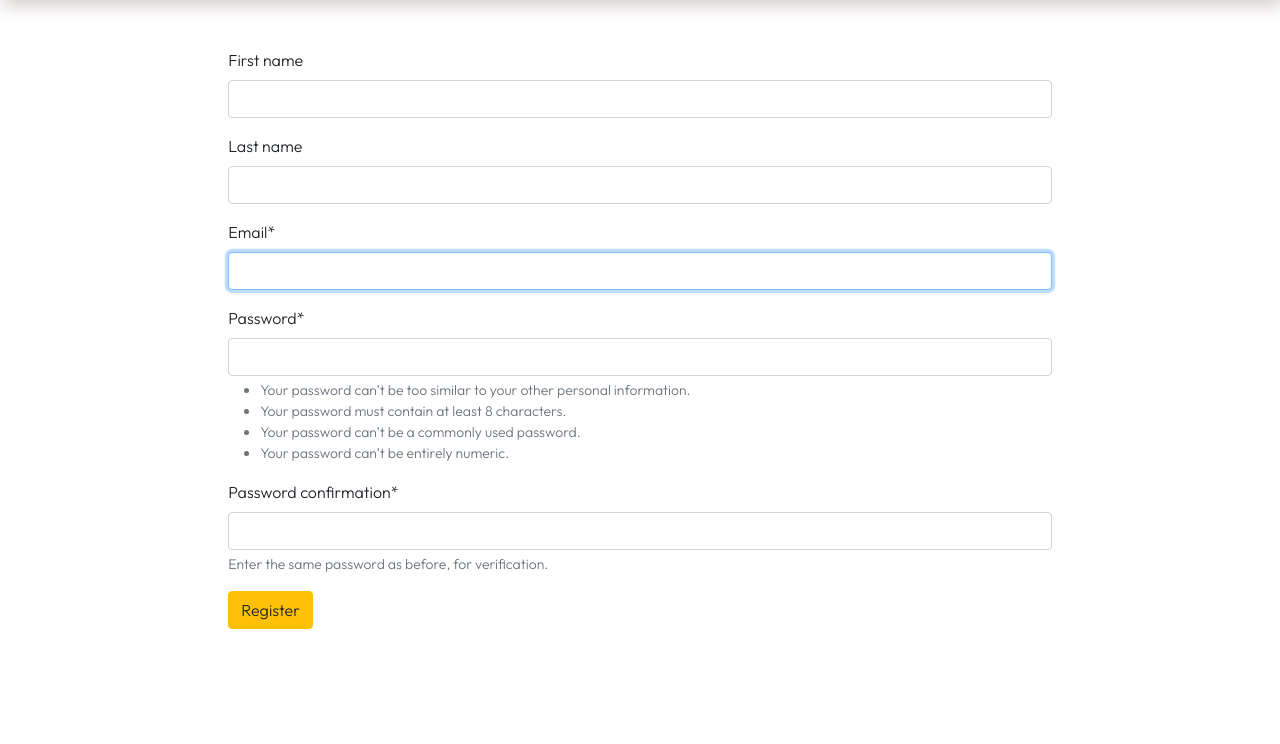
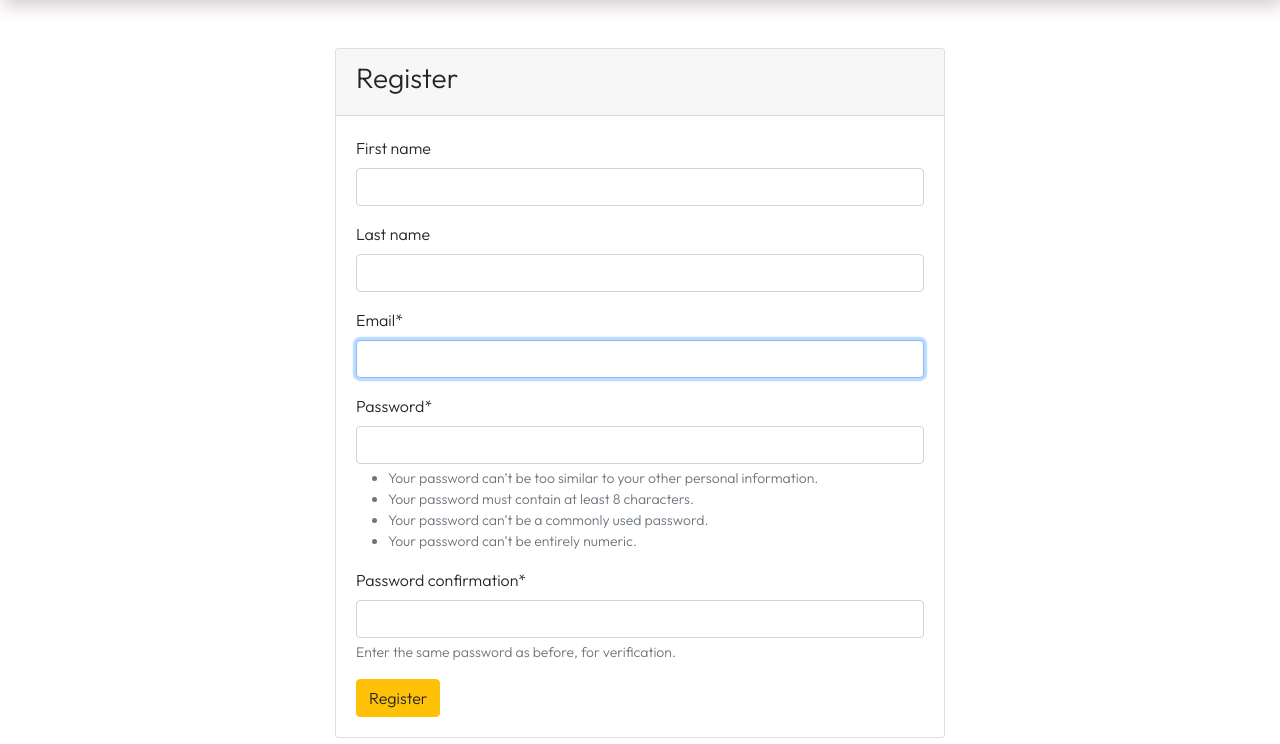
Before and after one commit to rayyanali00/FYP_RentalApp, a Django app: page /accounts/register/ in a window 1280 px wide. Shown: the part 56-800 px from the top of the page. Run offline with Django 3.2, Linux system fonts and the light colour scheme; some libraries are stand-ins or nearby versions.

Commit message:
code updated

```diff
--- a/rent_pro/products/templates/product/dashboard_client.html
+++ b/rent_pro/products/templates/product/dashboard_client.html
@@ -33,10 +33,12 @@
 
                     <h5 class="card-title">{{i.product_name}}</h5>
                     <p class="card-text">This is a wider card with supporting text below as a natural lead-in to additional content. This content is a little bit longer.</p>
-                    <p class="card-text"><small class="text-muted">Last updated 3 mins ago</small></p>
                 </div>
                 <div class="card-footer">
-                    <a href="{% url 'products:product_detail' i.id %}" class="btn btn-primary">Book Now</a>
+                    {% if i.product_quantity > 0 %}
+                    <a href="{% url 'products:product_detail' i.id %}" class="btn btn-primary">Book Now</a> {% else %}
+                    <p class="text-danger">Out of stock</p>
+                    {% endif %}
                 </div>
             </div>
         </div>
--- a/rent_pro/products/views.py
+++ b/rent_pro/products/views.py
@@ -179,12 +179,6 @@ def Order_Success(request):
         order_obj.city = request.POST.get('city')
         order_obj.zip_code = request.POST.get('zip_code')
         order_obj.save()
-        # subject = 'welcome to GFG world'
-        # message = f'Hi {request.user.username}, thank you for registering in geeksforgeeks.'
-        # email_from = settings.EMAIL_HOST_USER
-        # recipient_list = ['rayyan@inqline.com', ]
-        # send_mail( subject, message, email_from, recipient_list )
-        order_detail_url = reverse('products:order-detail-api',kwargs={'pk':request.user.id, 'order_id':uni_id})
 
         subject, from_email, to = 'Booking Confirmed', settings.EMAIL_HOST_USER, 'rayyanali929@gmail.com'
         text_content = 'This is an important message.'
--- a/rent_pro/users/templates/register.html
+++ b/rent_pro/users/templates/register.html
@@ -1,11 +1,19 @@
 {% extends 'base.html' %} {% load crispy_forms_tags %} {% block body %}
 
 <div class="row">
-    <div class="col-lg-8 mx-auto">
-        <form method="POST">
-            {% csrf_token %} {{form | crispy}}
-            <button type="submit" class="btn btn-warning">Register</button>
-        </form>
+    <div class="col-lg-6 mx-auto">
+        <div class="card">
+            <div class="card-header">
+                <h3>Register</h3>
+            </div>
+            <div class="card-body">
+                <form method="POST">
+                    {% csrf_token %} {{form | crispy}}
+                    <button type="submit" class="btn btn-warning">Register</button>
+                </form>
+            </div>
+        </div>
+
     </div>
 </div>
 
```
Also changed, not shown: rent_pro/products/admin.py (+8 -1 lines), rent_pro/users/templates/login.html (+13 -5 lines), rent_pro/db.sqlite3.
